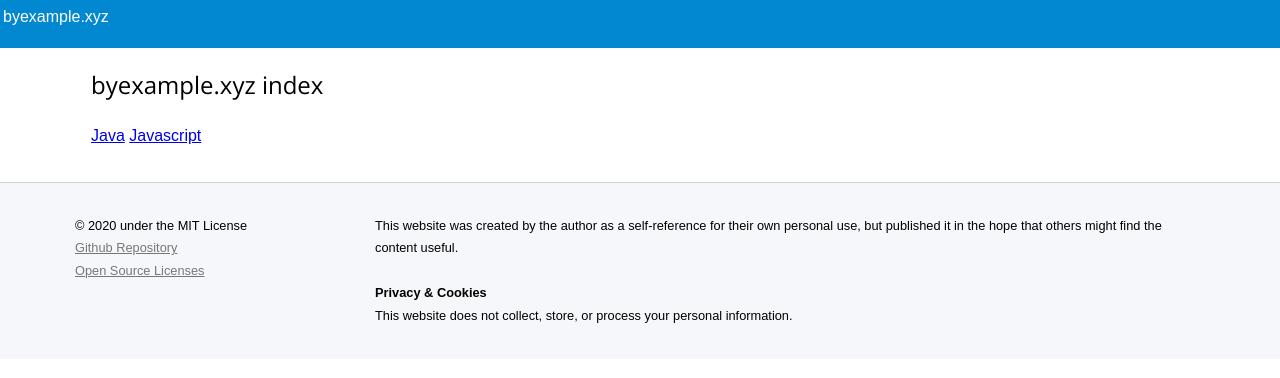
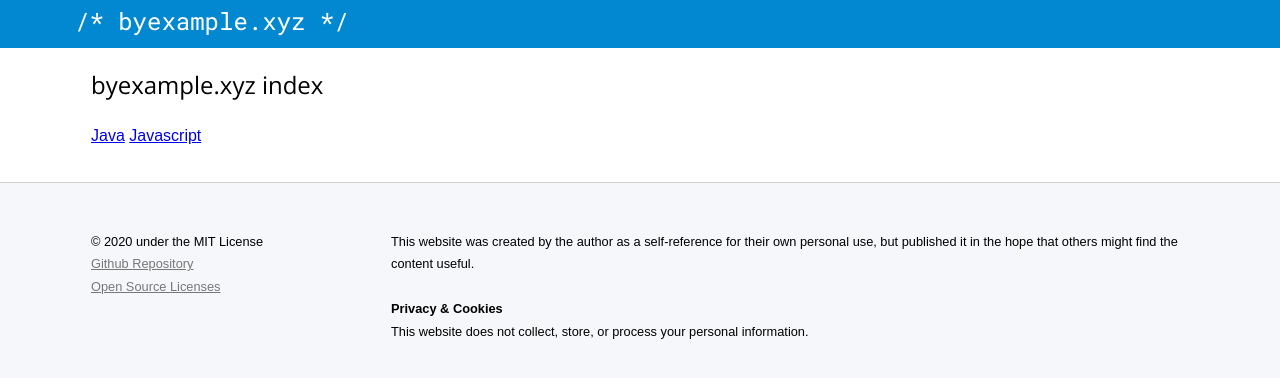
Before and after one commit to matt1/byexample.xyz, a Jekyll site: the page built from index.md, in a window 1280 px wide. Shown: the top 378 px of the page. Built offline with Jekyll 4.4.1, drawn with Linux system fonts in a browser that asks for light colours; our own code applies the rules of GitHub Pages for plain Markdown files.

Commit message:
Further CSS grid tweaks.  Initial stab at drop-down menus.

```diff
--- a/_includes/header.html
+++ b/_includes/header.html
@@ -12,5 +12,22 @@
 
   <body>
     <div class="grid">
-      <section class="header">byexample.xyz</section>
+      <section class="header-grid">
+        <div class="header">
+          <h1>/* byexample.xyz */</h1>
+        </div>
+
+        <div class="dropdown dropdown-closed">
+          <div class="dropdown-column-1">
+            Java
+          </div>
+          <div class="dropdown-column-2">
+            Javascript
+          </div>
+          <div class="dropdown-column-3">
+            col 3
+          </div>
+        </div>
+
+      </section>
       <section class="content-grid">
--- a/_sass/common.scss
+++ b/_sass/common.scss
@@ -1 +1,5 @@
 $common-padding: 1rem;
+
+$header-height: 48px;
+
+$gutter-width: 75px;
--- /dev/null
+++ b/_sass/dropdown.scss
@@ -0,0 +1,28 @@
+.dropdown {
+  display: grid;
+  grid-template-columns: $gutter-width 1fr 1fr 1fr $gutter-width;
+  grid-template-rows: 1fr;
+  grid-template-areas:
+    ". dropdown-column-1 dropdown-column-2 dropdown-column-3 .";
+}
+
+.dropdown-column-1 {
+  grid-area: dropdown-column-1;
+}
+
+.dropdown-column-2 {
+  grid-area: dropdown-column-2;
+}
+
+.dropdown-column-3 {
+  grid-area: dropdown-column-3;
+}
+
+.dropdown-closed {
+  display: none;
+}
+
+.dropdown-open {
+  display: block;
+  z-index: 1;
+}
--- a/_sass/grid.scss
+++ b/_sass/grid.scss
@@ -1,9 +1,9 @@
 .grid {
   display: grid;
   grid-template-columns: 1fr;
-  grid-template-rows: 48px auto auto;
+  grid-template-rows: $header-height auto auto;
   grid-template-areas:
-    "header"
+    "header-grid"
     "content-grid"
     "footer";
 }
@@ -11,10 +11,19 @@
 .content-grid {
   grid-area: content-grid;
   display: grid;
-  grid-template-columns: 75px auto 250px 75px;
+  grid-template-columns: $gutter-width auto 250px $gutter-width;
   grid-template-rows: 1fr;
   grid-template-areas:
     ". content sidebar .";
+}
+
+.header-grid {
+  grid-area: header-grid;
+  display: grid;
+  grid-template-columns: $gutter-width auto $gutter-width;
+  grid-template-rows: 1fr;
+  grid-template-areas:
+    ". header .";
 }
 
 .header {
@@ -24,7 +33,7 @@
 .footer {
   grid-area: footer;
   display: grid;
-  grid-template-columns:75px 300px auto 75px;
+  grid-template-columns: $gutter-width 300px auto $gutter-width;
   grid-template-rows: 1fr;
   grid-template-areas:
     ". footer-left footer-right .";
@@ -32,10 +41,12 @@
 
 .footer-left {
   grid-area: footer-left;
+  padding: $common-padding;
 }
 
 .footer-right {
   grid-area: footer-right;
+  padding: $common-padding;
 }
 
 .sidebar {
@@ -45,5 +56,5 @@
 
 .content {
   grid-area: content;
-  padding: 1rem;
+  padding: $common-padding;
 }
--- /dev/null
+++ b/_sass/header.scss
@@ -0,0 +1,11 @@
+.header-grid {
+  background-color: #0288D1;
+  color: #fff;
+  height: $header-height;
+  position: fixed;
+  width: 100%;
+}
+
+.header {
+
+}
--- a/_sass/index.scss
+++ b/_sass/index.scss
@@ -1,7 +1,9 @@
 @import 'common';
 @import 'code-highlighting';
+@import 'dropdown';
 @import 'footer';
 @import 'grid';
+@import 'header';
 @import 'typography';
 @import 'toc';
 
@@ -10,9 +12,3 @@
     padding: 0;
     text-rendering: optimizeLegibility;
 }
-
-.header {
-    background-color: #0288D1;
-    color: #fff;
-    padding: 3px;
-}
--- a/_sass/typography.scss
+++ b/_sass/typography.scss
@@ -8,6 +8,7 @@
   font-family: 'Open Sans', sans-serif;
   font-weight: 400;
   margin: 0;
+  scroll-margin-top: 3rem;
 }
 
 .licenses {
@@ -17,3 +18,7 @@
   padding: 1em;
   white-space: pre-wrap;
 }
+
+.header h1 {
+  font-family: "Roboto Mono", monospace;
+}
```
